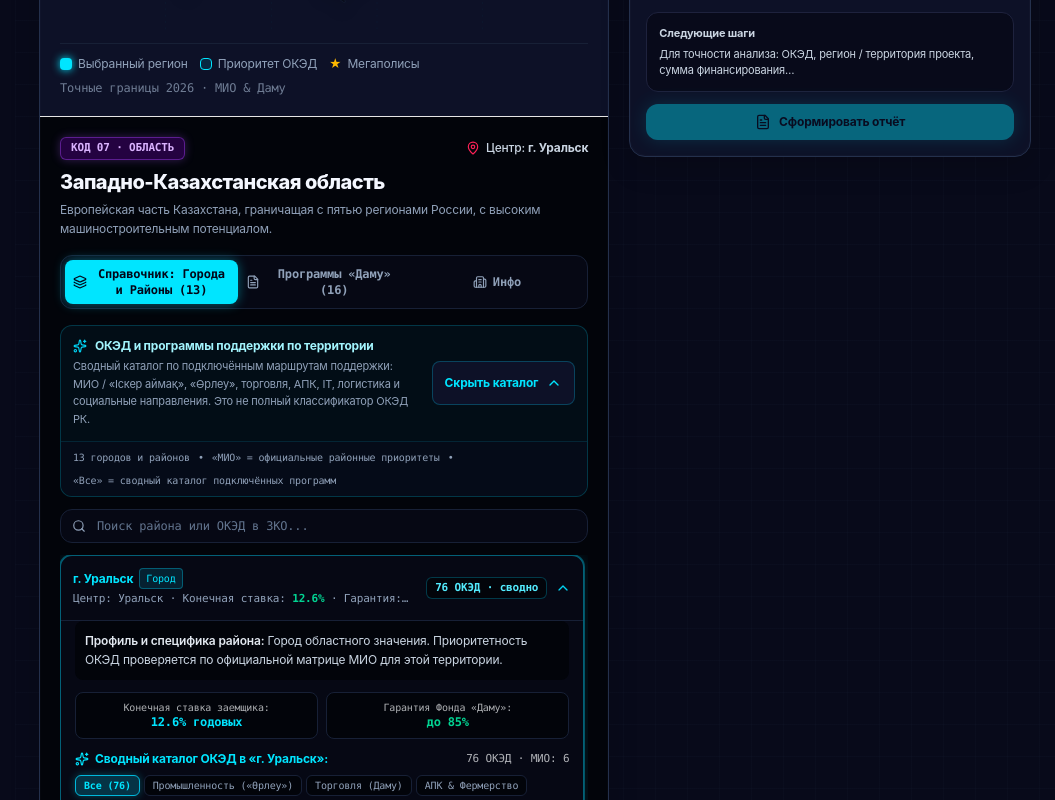
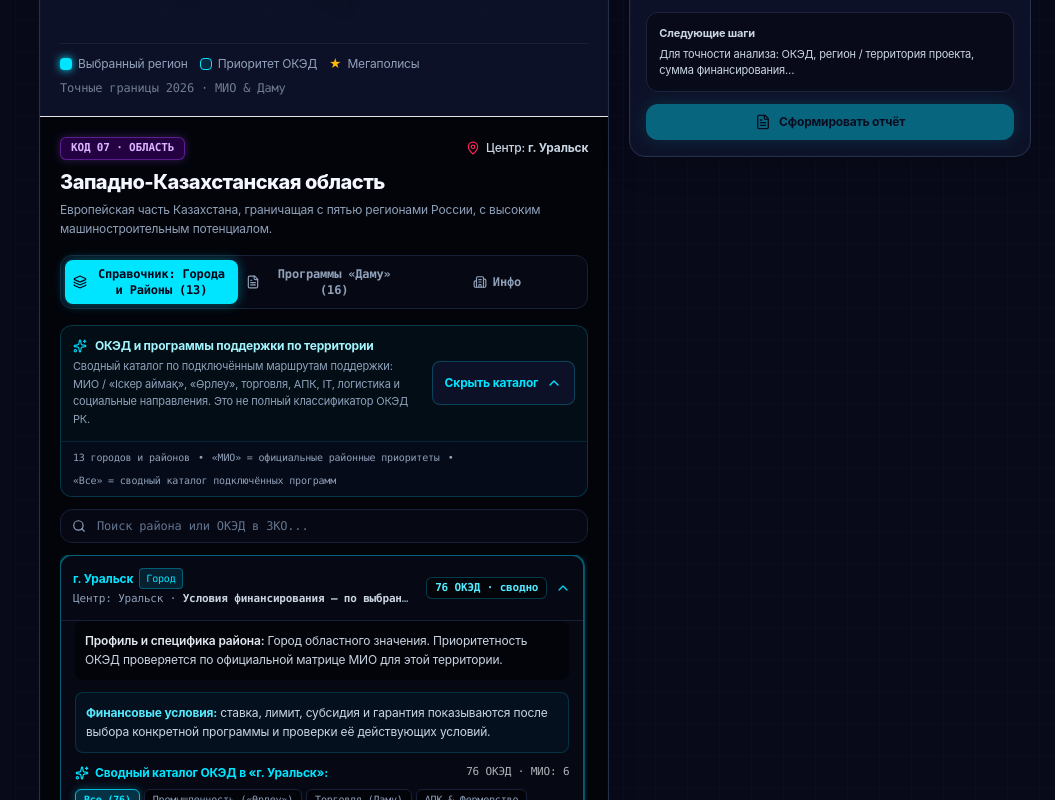
Before and after one commit to Stefan1316/nc-decision-program-test, a React (Vite) app: page / in a window 1280 px wide. Both pictures are taken after a click on the button "Показать ОКЭД и программы". Shown: the part 908-1708 px from the top of the page, without its empty margins (225-1280 px from the left). Built offline with nearby package versions, Linux system fonts and the light colour scheme.

Commit message:
fix: remove universal financing terms from aggregate district directory

```diff
--- a/src/components/MioPrioritiesMap.tsx
+++ b/src/components/MioPrioritiesMap.tsx
@@ -948,7 +948,7 @@ export const MioPrioritiesMap: React.FC<MioPrioritiesMapProps> = ({
                                 <div className={`text-[11px] font-mono mt-0.5 truncate ${
                                   isLight ? 'text-neutral-500' : 'text-slate-400'
                                 }`}>
-                                  Центр: {district.center} · Конечная ставка: <strong className={isLight ? 'text-neutral-800' : 'text-emerald-400'}>12.6%</strong> · Гарантия: <strong className={isLight ? 'text-neutral-800' : 'text-cyan-400'}>до 85%</strong>
+                                  Центр: {district.center} · <strong className={isLight ? 'text-neutral-700' : 'text-slate-300'}>Условия финансирования — по выбранной программе</strong>
                                 </div>
                               </div>
 
@@ -980,25 +980,12 @@ export const MioPrioritiesMap: React.FC<MioPrioritiesMapProps> = ({
                                   {district.specialization}
                                 </div>
 
-                                {/* Финансовые льготы района (ставка, субсидия, гарантия) */}
-                                <div className="grid grid-cols-2 gap-2 text-center text-xs font-mono">
-                                  <div className={`p-2 rounded-lg border ${
-                                    isLight ? 'bg-neutral-50 border-neutral-200' : 'bg-[#02040A] border-[#172036]'
-                                  }`}>
-                                    <span className="text-[10px] block opacity-70">Конечная ставка заемщика:</span>
-                                    <strong className={isLight ? 'text-sky-700 font-bold' : 'text-[#00E5FF] font-bold'}>
-                                      12.6% годовых
-                                    </strong>
-                                  </div>
-
-                                  <div className={`p-2 rounded-lg border ${
-                                    isLight ? 'bg-neutral-50 border-neutral-200' : 'bg-[#02040A] border-[#172036]'
-                                  }`}>
-                                    <span className="text-[10px] block opacity-70">Гарантия Фонда «Даму»:</span>
-                                    <strong className={isLight ? 'text-emerald-700 font-bold' : 'text-emerald-400 font-bold'}>
-                                      до 85%
-                                    </strong>
-                                  </div>
+                                {/* Условия зависят от конкретной программы; район сам по себе не задаёт ставку или гарантию. */}
+                                <div className={`p-2.5 rounded-lg border text-xs leading-relaxed ${
+                                  isLight ? 'bg-sky-50 border-sky-200 text-slate-700' : 'bg-cyan-950/20 border-cyan-500/20 text-slate-300'
+                                }`}>
+                                  <strong className={isLight ? 'text-sky-900' : 'text-cyan-300'}>Финансовые условия:</strong>{' '}
+                                  ставка, лимит, субсидия и гарантия показываются после выбора конкретной программы и проверки её действующих условий.
                                 </div>
 
                                 {/* СПИСОК ПРИОРИТЕТНЫХ ОКЭД В ЭТОМ РАЙОНЕ */}
@@ -1168,13 +1155,11 @@ export const MioPrioritiesMap: React.FC<MioPrioritiesMapProps> = ({
                                             </div>
 
                                             <div className="flex flex-col items-end gap-1 shrink-0">
-                                              {oked.rateText && (
-                                                <span className={`font-mono text-[11px] font-bold px-1.5 py-0.5 rounded ${
-                                                  isMatch
-                                                    ? 'bg-emerald-200 text-emerald-900 dark:bg-emerald-900 dark:text-emerald-200'
-                                                    : isLight ? 'bg-neutral-200 text-neutral-800' : 'bg-cyan-950 text-[#00E5FF]'
+                                              {oked.programTag && (
+                                                <span className={`font-mono text-[10px] px-1.5 py-0.5 rounded ${
+                                                  isLight ? 'bg-neutral-100 text-neutral-600' : 'bg-[#11172E] text-slate-400'
                                                 }`}>
-                                                  {oked.rateText}
+                                                  условия по программе
                                                 </span>
                                               )}
                                               <span className={`text-[10px] font-mono underline ${
```
